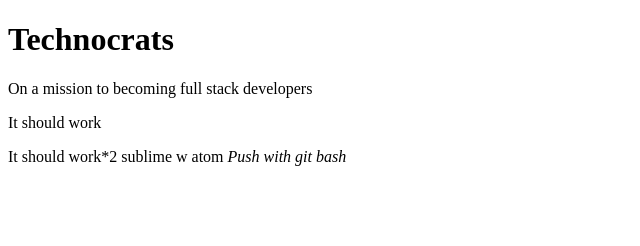
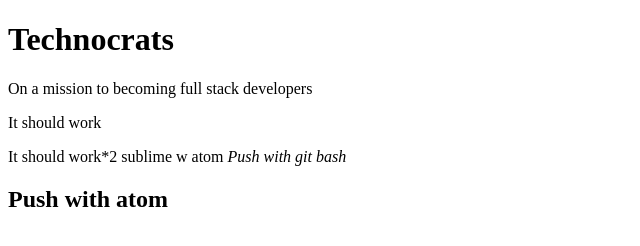
Before and after one commit to TechnocratsBusiness/technocrats, a plain HTML site: page index.html in a window 1280 px wide. Shown: the whole page, without its empty margins (0-640 px from the left). Drawn offline with Linux system fonts and the light colour scheme.

Commit message:
pushing using atom

```diff
--- a/index.html
+++ b/index.html
@@ -9,5 +9,6 @@
     <p>It should work</p>
     <a>It should work*2 sublime w atom</a>
     <i>Push with git bash</i>
+    <h2>Push with atom</h2>
   </body>
 </html>
```
